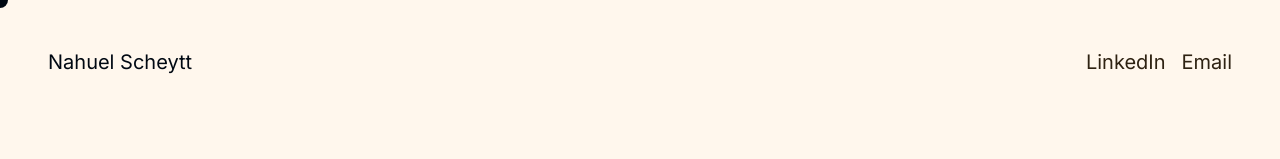
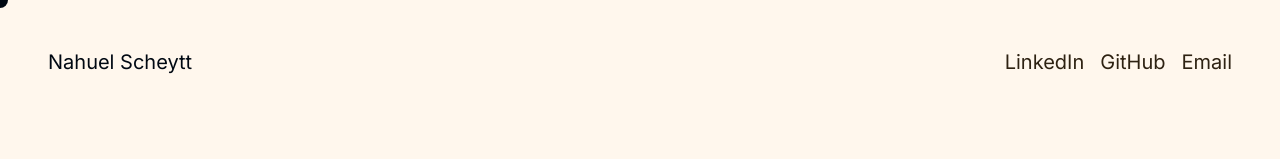
Before and after one commit to nescheytt/portfolio-dev, a Next.js app: page / in a window 1280 px wide. Shown: the top 159 px of the page. Built offline with nearby package versions, Linux system fonts and the light colour scheme.

Commit message:
feat: add access to github in header

```diff
--- a/src/app/page.tsx
+++ b/src/app/page.tsx
@@ -4,7 +4,7 @@ import Cursor from '@/components/Cursor'
 import Header from '@/components/Header'
 import Banner from '@/components/Banner'
 import About from '@/components/About'
-import Skills  from '@/components/Skills'
+import Skills from '@/components/Skills'
 import Experience from '@/components/Experience'
 import Contact from '@/components/Contact'
 import Footer from '@/components/Footer'
--- a/src/components/Header.tsx
+++ b/src/components/Header.tsx
@@ -1,5 +1,7 @@
+import Link from 'next/link'
 import { motion as m } from 'framer-motion'
 import { useMouseEventsContext } from '@/context/mouseEvents'
+import { menuItems } from '@/constants/header'
 
 const Header = () => {
   const mouseEvents = useMouseEventsContext()
@@ -10,14 +12,15 @@ const Header = () => {
         <a href="/" className="text-white text-sm md:text-xl">Nahuel Scheytt</a>
       </m.div>
 
-      <m.ul animate={{ opacity: 1 }} initial={{ opacity: 0 }} transition={{ delay: 2.50, duration: 1 }} className="flex gap-x-4">
-        <li onMouseOver={mouseEvents.onMouseOver} onMouseLeave={mouseEvents.onMouseLeave}>
-          <a href="https://www.linkedin.com/in/nahuel-scheytt" className="text-sm md:text-xl text-gray-300 hover:underline" target="_blank">LinkedIn</a>
-        </li>
-        <li onMouseOver={mouseEvents.onMouseOver} onMouseLeave={mouseEvents.onMouseLeave}>
-          <a href="mailto:nahuel.scheytt@gmail.com" className="text-sm md:text-xl text-gray-300 hover:underline">Email</a>
-        </li>
-      </m.ul>
+      <nav>
+        <m.ol animate={{ opacity: 1 }} initial={{ opacity: 0 }} transition={{ delay: 2.50, duration: 1 }} className="flex gap-x-4">
+          {menuItems.map((item) => (
+            <li key={item.id} onMouseOver={mouseEvents.onMouseOver} onMouseLeave={mouseEvents.onMouseLeave}>
+              <Link href={item.href} className="text-sm md:text-xl text-gray-300 hover:underline" target="_blank">{item.label}</Link>
+            </li>
+          ))}
+        </m.ol>
+      </nav>
     </header>
   )
 }
--- /dev/null
+++ b/src/constants/header.ts
@@ -0,0 +1,23 @@
+type MenuItems = {
+	id: number
+	label: string
+	href: string
+}
+
+export const menuItems: MenuItems[] = [
+	{
+		id: 1,
+		href: 'https://www.linkedin.com/in/nahuel-scheytt/',
+		label: 'LinkedIn'
+	},
+	{
+		id: 2,
+		href: 'https://github.com/nescheytt',
+		label: 'GitHub'
+	},
+	{
+		id: 3,
+		href: 'mailto:nahuel.scheytt@gmail.com',
+		label: 'Email'
+	}
+]
```
